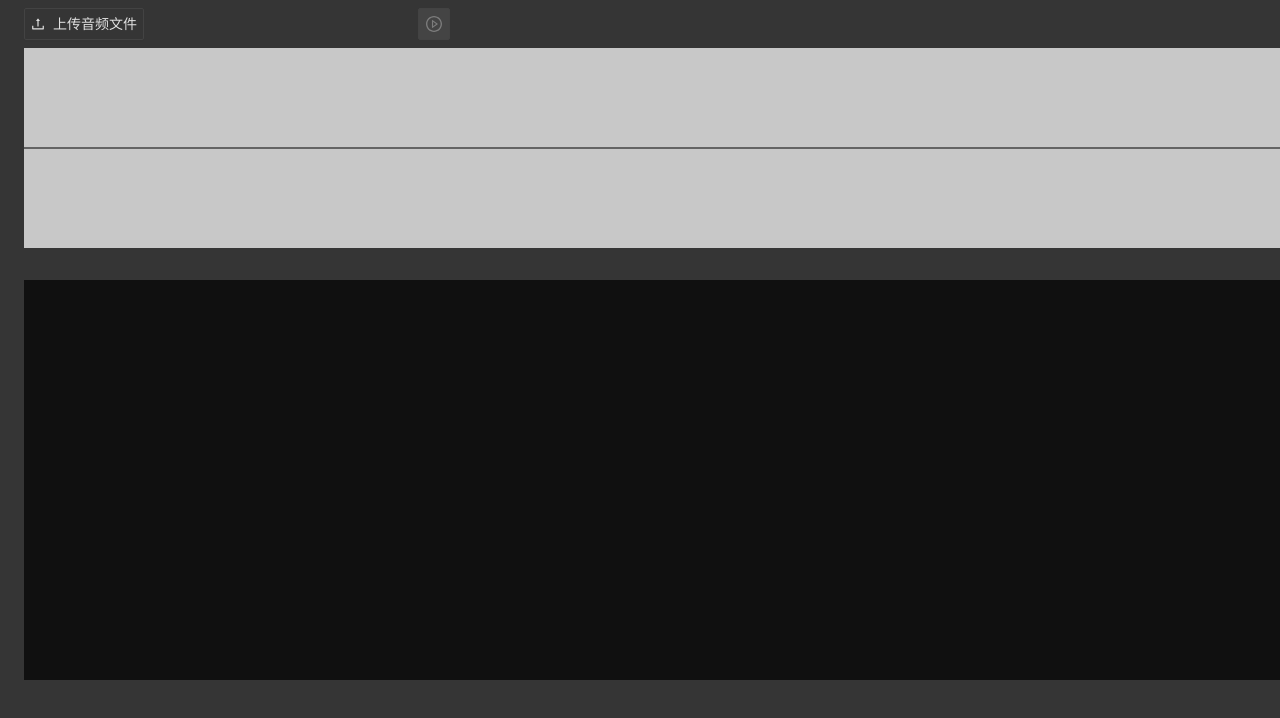
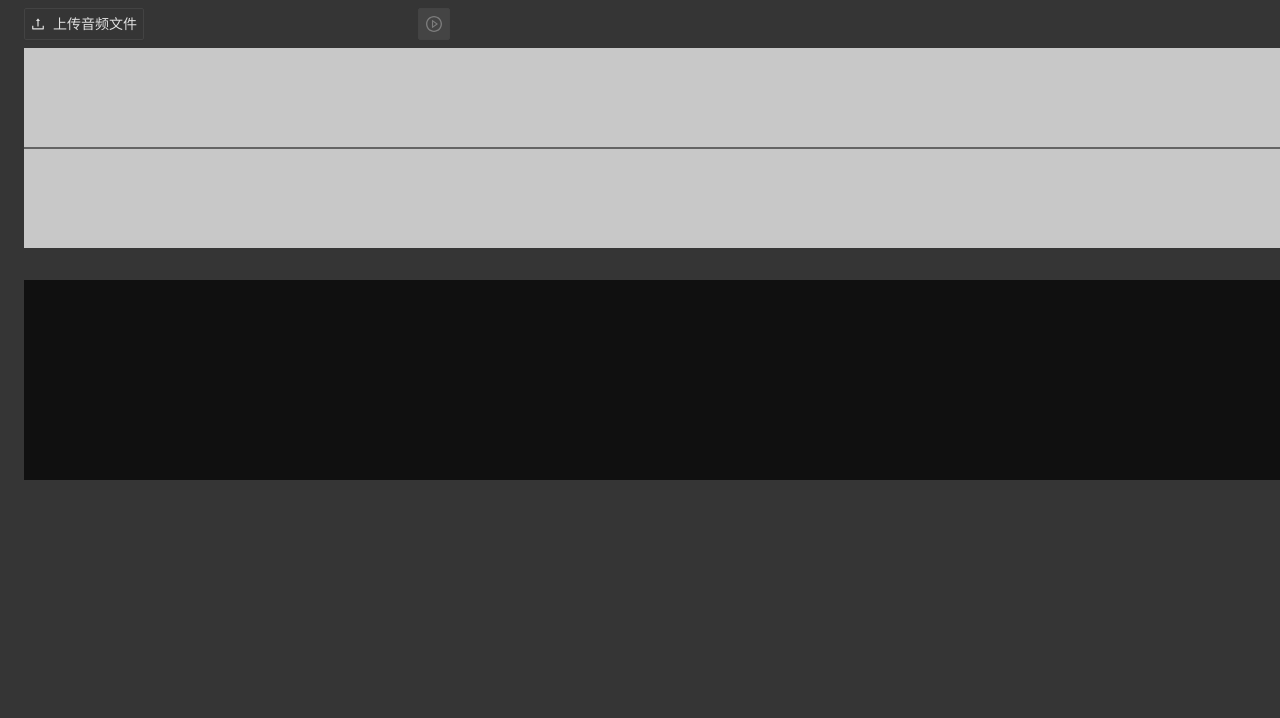
Before and after one commit to maldovar1024/audio-visualization, a React (Create React App) app: page / in a window 1280 px wide. Shown: the top 718 px of the page. Built offline with nearby package versions, Linux system fonts and the light colour scheme.

Commit message:
feat: 修改频率图的高度

```diff
--- a/src/component/freq-canvas.tsx
+++ b/src/component/freq-canvas.tsx
@@ -15,7 +15,7 @@ class FrequencyCanvas extends Component<FrequencyCanvasProps> {
   private dataBuffer: Uint8Array;
   private drawHandler: number | null = null;
   private width = 1320;
-  private height = 400;
+  private height = 200;
 
   constructor(props: FrequencyCanvasProps) {
     super(props);
```
